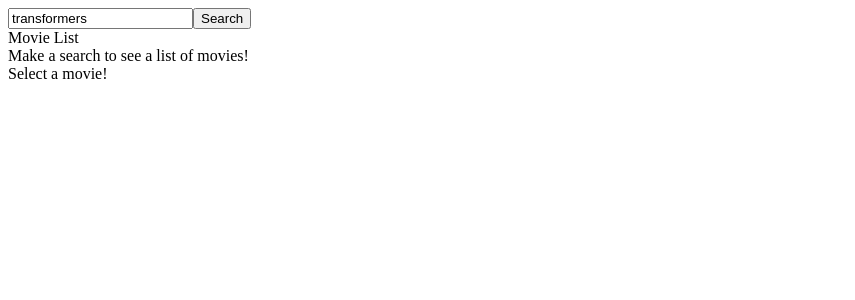
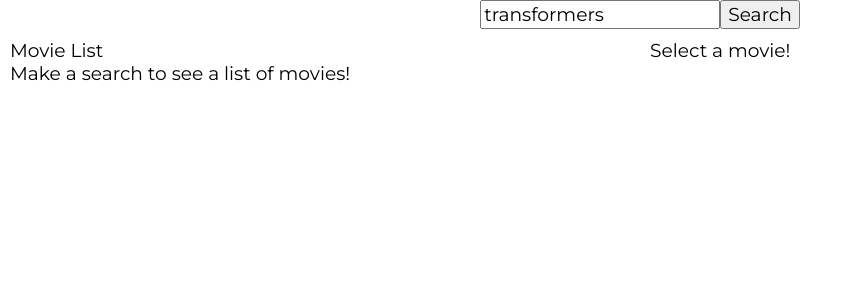
Before and after one commit to JoshKPatterson/tmdb-viewer, a React (Create React App) app: page / in a window 1280 px wide. Shown: the top 300 px of the page, without its empty margins (0-855 px from the left). Built offline with nearby package versions, Linux system fonts and the light colour scheme.

Commit message:
Add basic styling

```diff
--- a/public/index.html
+++ b/public/index.html
@@ -4,6 +4,7 @@
     <meta charset="utf-8" />
     <meta name="viewport" content="width=device-width, initial-scale=1" >
     <link rel="stylesheet" href="style.css">
+    <link href="https://fonts.googleapis.com/css2?family=Montserrat:wght@400;700&display=swap" rel="stylesheet">
     <title>React App</title>
   </head>
   <body>
--- a/public/style.css
+++ b/public/style.css
@@ -1,3 +1,35 @@
-* {
-
+*, *::before, *::after {
+  box-sizing: border-box;
+  font-family: 'Montserrat', sans-serif;
+  font-weight: normal;
+  font-size: 14pt
 }
+body {
+  margin: 0;
+  display: flex;
+  flex-direction: column;
+  align-items: center;
+  min-height: 100vh;
+}
+.app {
+  width: 100vw;
+}
+.movieSearchBar {
+  display: flex;
+  justify-content: center;
+}
+.movieArea {
+  display: flex;
+  flex-direction: row;
+}
+.movieListArea, .selectedMovieArea {
+  display: inline-block;
+  width: 50%;
+  margin: 10px;
+}
+.movieItem {
+  border: 0.5px solid black;
+  margin: 10px 0px;
+  padding: 5px;
+  cursor: pointer;
+}
--- a/src/apis/moviedb.js
+++ b/src/apis/moviedb.js
@@ -6,6 +6,7 @@
   baseURL: 'https://api.themoviedb.org/3',
   params: {
     api_key: KEY,
-
+    include_adult: false,
+    language: 'en'
   }
 })
--- a/src/components/App.js
+++ b/src/components/App.js
@@ -7,8 +7,14 @@
   return (
     <div className='app'>
       <MovieSearchbar />
-      <MovieList />
-      <SelectedMovie />
+      <div className='movieArea'>
+        <div className='movieListArea'>
+          <MovieList />
+        </div>
+        <div className='selectedMovieArea'>
+          <SelectedMovie />
+        </div>
+      </div>
     </div>
   );
 }
--- a/src/components/Movie.js
+++ b/src/components/Movie.js
@@ -2,7 +2,7 @@
 
 const Movie = (props) => {
   return (
-    <div
+    <div className='movieItem'
     >
       {props.title} ({props.releaseDate})
     </div>
--- a/src/components/MovieList.js
+++ b/src/components/MovieList.js
@@ -16,6 +16,7 @@
                   title={movie.original_title}
                   key={movie.id}
                   releaseDate={movie.release_date}
+                  overview={movie.overview}
                 />
               </div>
             )
--- a/src/components/MovieSearchbar.js
+++ b/src/components/MovieSearchbar.js
@@ -11,7 +11,7 @@
   }
 
   return (
-    <div>
+    <div className='movieSearchBar'>
       <input
         type='text'
         value={term}
```
